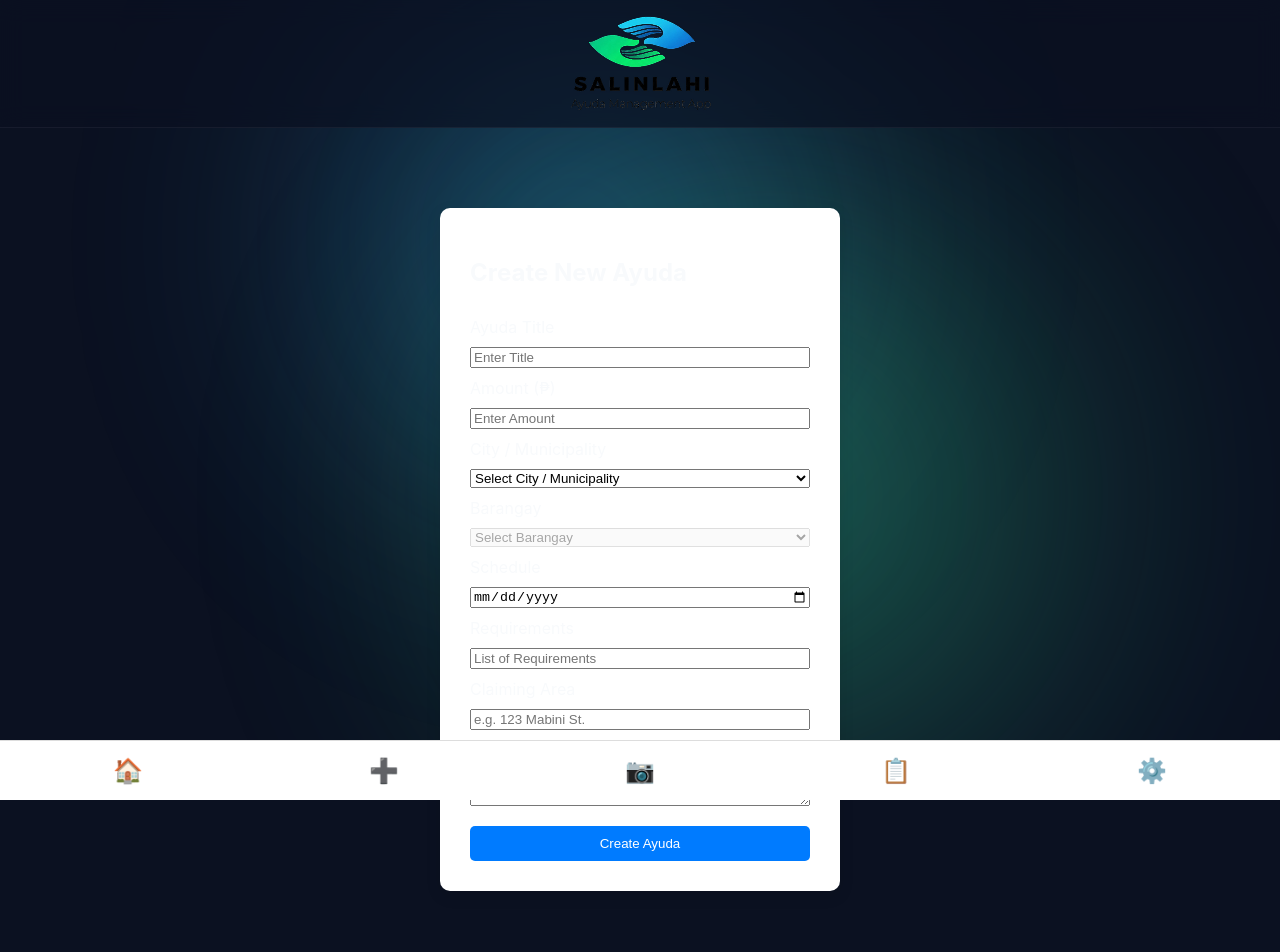
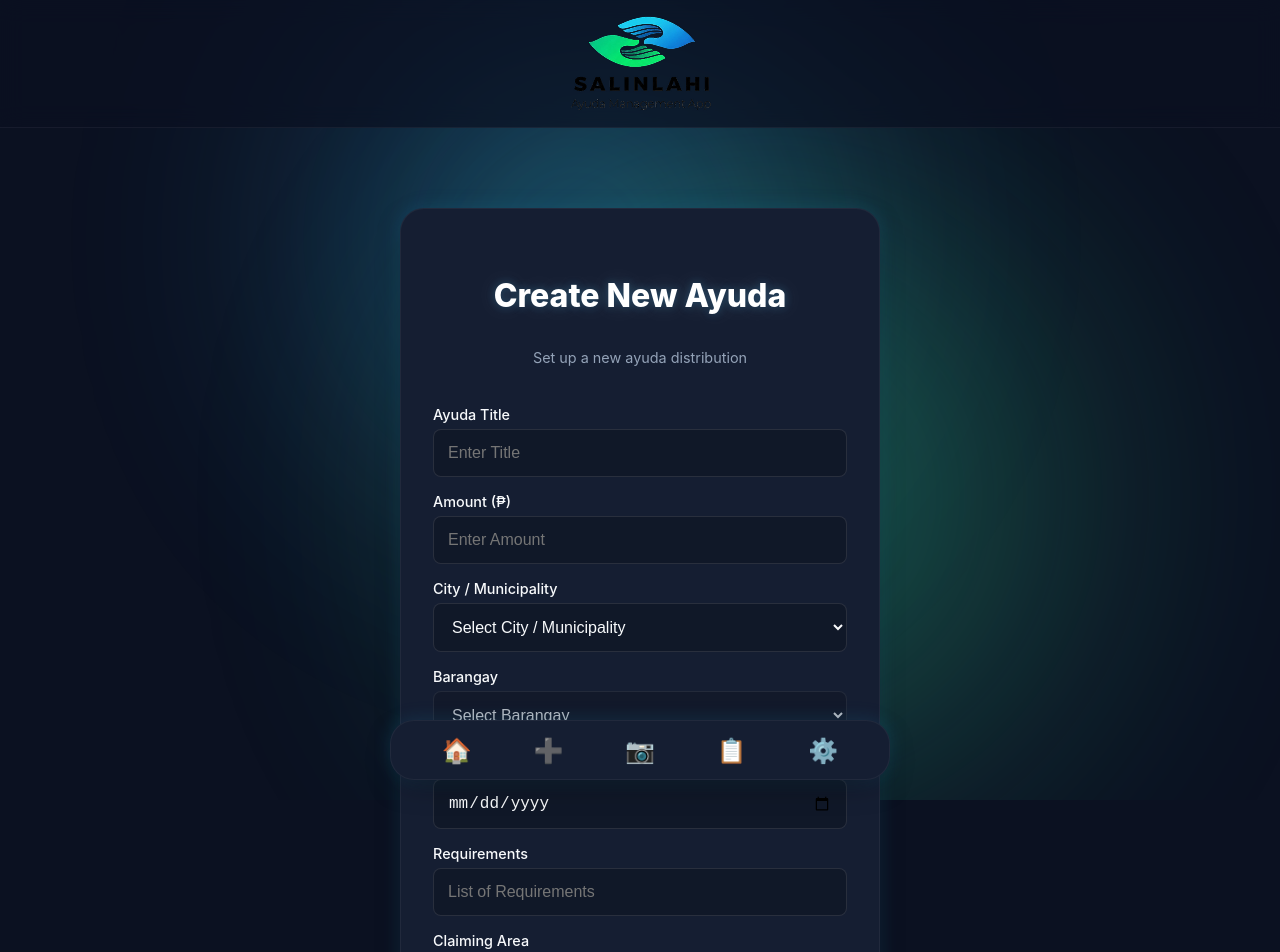
Before and after one commit to JustLaggin/Salinlahi, a React (Vite) app in the folder Salinlahi/: page /admin/CreateAyuda in a window 1280 px wide. Shown: the top 952 px of the page. Built offline with nearby package versions, Linux system fonts and the light colour scheme.

Commit message:
Updated UI

```diff
--- a/Salinlahi/src/layouts/AdminLayout.jsx
+++ b/Salinlahi/src/layouts/AdminLayout.jsx
@@ -9,7 +9,7 @@ function AdminLayout() {
       </div>
 
       {/* Bottom Navigation */}
-      <div style={styles.navbar}>
+      <div className="base-card" style={styles.navbar}>
         <Link to="/admin/AdminHome" style={styles.navItem}>🏠</Link>
         <Link to="/admin/CreateAyuda" style={styles.navItem}>➕</Link>
         <Link to="/admin/scan" style={styles.navItem}>📷</Link>
@@ -23,7 +23,7 @@ function AdminLayout() {
 const styles = {
   page: {
     minHeight: "100vh",
-    paddingBottom: "70px"
+    paddingBottom: "100px"
   },
 
   content: {
@@ -32,22 +32,25 @@ const styles = {
 
   navbar: {
     position: "fixed",
-    bottom: 0,
-    left: 0,
-    width: "100%",
+    bottom: "20px",
+    left: "50%",
+    transform: "translateX(-50%)",
+    width: "90%",
+    maxWidth: "500px",
     height: "60px",
-    backgroundColor: "#ffffff",
-    borderTop: "1px solid #ddd",
     display: "flex",
     justifyContent: "space-around",
     alignItems: "center",
     fontSize: "24px",
+    padding: "0 20px",
+    margin: 0,
     zIndex: 1000
   },
 
   navItem: {
     textDecoration: "none",
-    color: "#333"
+    color: "var(--color-text-main)",
+    transition: "transform 0.2s ease"
   }
 };
 
--- a/Salinlahi/src/layouts/UserLayout.jsx
+++ b/Salinlahi/src/layouts/UserLayout.jsx
@@ -37,7 +37,7 @@ function UserLayout() {
       </div>
 
       {/* Bottom Navigation */}
-      <div style={styles.navbar}>
+      <div className="base-card" style={styles.navbar}>
         <Link to="/user/UserHome" style={styles.navItem}>🏠</Link>
         <Link to="/user/ApplyAyuda" style={styles.navItem}>➕</Link>
         <Link to="/user/CurrentAyuda" style={styles.navItem}>📋</Link>
@@ -50,7 +50,7 @@ function UserLayout() {
 const styles = {
   page: {
     minHeight: "100vh",
-    paddingBottom: "70px"
+    paddingBottom: "100px"
   },
 
   content: {
@@ -59,22 +59,25 @@ const styles = {
 
   navbar: {
     position: "fixed",
-    bottom: 0,
-    left: 0,
-    width: "100%",
+    bottom: "20px",
+    left: "50%",
+    transform: "translateX(-50%)",
+    width: "90%",
+    maxWidth: "500px",
     height: "60px",
-    backgroundColor: "#ffffff",
-    borderTop: "1px solid #ddd",
     display: "flex",
     justifyContent: "space-around",
     alignItems: "center",
     fontSize: "24px",
+    padding: "0 20px",
+    margin: 0,
     zIndex: 1000
   },
 
   navItem: {
     textDecoration: "none",
-    color: "#333"
+    color: "var(--color-text-main)",
+    transition: "transform 0.2s ease"
   }
 };
 
--- a/Salinlahi/src/pages/AdminCreateAyuda.jsx
+++ b/Salinlahi/src/pages/AdminCreateAyuda.jsx
@@ -101,22 +101,28 @@ function AdminCreateAyuda() {
   };
 
   return (
-    <div style={styles.page}>
-      <form onSubmit={handleSubmit} style={styles.form}>
+    <div style={styles.pageWrapper}>
+      <form onSubmit={handleSubmit} className="base-card" style={styles.formContainer}>
 
-        <h2>Create New Ayuda</h2>
+        <h2 className="soft-white-glow" style={styles.title}>Create New Ayuda</h2>
+        <p style={styles.subtitle}>Set up a new ayuda distribution</p>
 
-        <label>Ayuda Title</label>
+        <div style={styles.inputGroup}>
+          <label style={styles.label}>Ayuda Title</label>
           <input
+            style={styles.input}
             name="title"
             value={formData.title}
             onChange={handleChange}
             placeholder="Enter Title"
             required
           />
+        </div>
 
-        <label>Amount (₱)</label>
+        <div style={styles.inputGroup}>
+          <label style={styles.label}>Amount (₱)</label>
           <input
+            style={styles.input}
             type="number"
             name="amount"
             value={formData.amount}
@@ -125,72 +131,90 @@ function AdminCreateAyuda() {
             min="0"
             required
           />
+        </div>
 
-        <label>City / Municipality</label>
+        <div style={styles.inputGroup}>
+          <label style={styles.label}>City / Municipality</label>
           <select
+            style={styles.input}
             name="city"
             value={formData.city}
             onChange={handleCityChange}
             required
           >
-          <option value="">Select City / Municipality</option>
-          <option value="Batangas City">Batangas City</option>
-          <option value="Lipa City">Lipa City</option>
-          <option value="Tanauan City">Tanauan City</option>
+            <option value="" style={{color: "black"}}>Select City / Municipality</option>
+            <option value="Batangas City" style={{color: "black"}}>Batangas City</option>
+            <option value="Lipa City" style={{color: "black"}}>Lipa City</option>
+            <option value="Tanauan City" style={{color: "black"}}>Tanauan City</option>
           </select>
+        </div>
 
-        <label>Barangay</label>
+        <div style={styles.inputGroup}>
+          <label style={styles.label}>Barangay</label>
           <select
+            style={styles.input}
             name="barangay"
             value={formData.barangay}
             onChange={handleChange}
             disabled={!formData.city}
             required
           >
-          <option value="">Select Barangay</option>
-
+            <option value="" style={{color: "black"}}>Select Barangay</option>
             {formData.city &&
               barangays[formData.city]?.map((brgy) => (
-              <option key={brgy} value={brgy}>
+                <option key={brgy} value={brgy} style={{color: "black"}}>
                   {brgy}
                 </option>
               ))}
           </select>
+        </div>
 
-        <label>Schedule</label>
+        <div style={styles.inputGroup}>
+          <label style={styles.label}>Schedule</label>
           <input
+            style={styles.input}
             type="date"
             name="schedule"
             value={formData.schedule}
             onChange={handleChange}
           />
+        </div>
 
-        <label>Requirements</label>
+        <div style={styles.inputGroup}>
+          <label style={styles.label}>Requirements</label>
           <input
+            style={styles.input}
             name="requirements"
             value={formData.requirements}
             onChange={handleChange}
             placeholder="List of Requirements"
           />
+        </div>
 
-        <label>Claiming Area</label>
+        <div style={styles.inputGroup}>
+          <label style={styles.label}>Claiming Area</label>
           <input
+            style={styles.input}
             name="address"
             value={formData.address}
             onChange={handleChange}
             placeholder="e.g. 123 Mabini St."
           />
+        </div>
 
-        <label>Description</label>
+        <div style={styles.inputGroup}>
+          <label style={styles.label}>Description</label>
           <textarea
+            style={{...styles.input, resize: "vertical", minHeight: "80px"}}
             name="description"
             value={formData.description}
             onChange={handleChange}
             placeholder="Describe the Ayuda"
             required
           />
+        </div>
 
-        <button type="submit" style={styles.button}>
+        <button type="submit" style={styles.gradientButton}>
           Create Ayuda
         </button>
 
@@ -200,31 +224,61 @@ function AdminCreateAyuda() {
 }
 
 const styles = {
-  page: {
+  pageWrapper: {
     display: "flex",
     justifyContent: "center",
-    paddingTop: "40px"
+    alignItems: "center",
+    padding: "40px 20px"
   },
-
-  form: {
-    background: "white",
-    padding: "30px",
-    borderRadius: "10px",
-    boxShadow: "0 5px 15px rgba(0,0,0,0.1)",
-    width: "400px",
+  formContainer: {
+    width: "100%",
+    maxWidth: "500px",
     display: "flex",
     flexDirection: "column",
-    gap: "10px"
+    gap: "16px",
+    padding: "2.5rem 2rem",
   },
-
-  button: {
+  title: {
+    textAlign: "center",
+    marginBottom: "0.25rem",
+    fontSize: "2rem"
+  },
+  subtitle: {
+    textAlign: "center",
+    color: "var(--color-text-muted)",
+    marginBottom: "1.5rem",
+    fontSize: "0.9rem"
+  },
+  inputGroup: {
+    display: "flex",
+    flexDirection: "column",
+    gap: "6px"
+  },
+  label: {
+    fontSize: "0.9rem",
+    color: "var(--color-text-main)",
+    fontWeight: "500"
+  },
+  input: {
+    padding: "14px",
+    borderRadius: "8px",
+    border: "1px solid rgba(255, 255, 255, 0.1)",
+    backgroundColor: "rgba(0, 0, 0, 0.2)",
+    color: "var(--color-text-main)",
+    fontSize: "1rem",
+    outline: "none",
+  },
+  gradientButton: {
+    padding: "14px",
+    border: "none",
+    borderRadius: "8px",
+    background: "linear-gradient(to right, var(--color-primary-blue), var(--color-primary-green))",
+    color: "#0B1121",
+    fontWeight: "bold",
+    fontSize: "1.1rem",
+    cursor: "pointer",
     marginTop: "10px",
-    padding: "10px",
-    backgroundColor: "#007bff",
-    border: "none",
-    color: "white",
-    borderRadius: "5px",
-    cursor: "pointer"
+    transition: "transform 0.1s ease",
   }
 };
 
--- a/Salinlahi/src/pages/AdminCurrentAyuda.jsx
+++ b/Salinlahi/src/pages/AdminCurrentAyuda.jsx
@@ -48,6 +48,7 @@ function AdminCurrentAyuda() {
 
     setModalList(prev => prev.filter(a => a !== applicant));
   };
+
   const openListModal = (title, list) => {
     setModalTitle(title);
     setModalList(list || []);
@@ -94,35 +95,36 @@ function AdminCurrentAyuda() {
   };
 
   return (
+    <div style={styles.pageWrapper}>
       <div style={styles.container}>
         {ayudas.map((ayuda) => (
-        <div key={ayuda.id} style={styles.card}>
-          <div style={styles.title}>{ayuda.title}</div>
+          <div key={ayuda.id} className="base-card" style={styles.card}>
+            <div className="soft-white-glow" style={styles.title}>{ayuda.title}</div>
 
-          <div style={styles.text}><b>Description:</b> {ayuda.description}</div>
-          <div style={styles.text}><b>Amount:</b> {ayuda.amount}</div>
-          <div style={styles.text}><b>Location:</b> {ayuda.barangay}, {ayuda.city}</div>
-          <div style={styles.text}><b>Address:</b> {ayuda.address || "N/A"}</div>
-          <div style={styles.text}><b>Requirements:</b> {ayuda.requirements || "None"}</div>
-          <div style={styles.text}><b>Schedule:</b> {ayuda.schedule || "Not specified"}</div>
+            <div style={styles.text}><span style={styles.label}>Description:</span> {ayuda.description}</div>
+            <div style={styles.text}><span style={styles.label}>Amount:</span> ₱{ayuda.amount}</div>
+            <div style={styles.text}><span style={styles.label}>Location:</span> {ayuda.barangay}, {ayuda.city}</div>
+            <div style={styles.text}><span style={styles.label}>Address:</span> {ayuda.address || "N/A"}</div>
+            <div style={styles.text}><span style={styles.label}>Requirements:</span> {ayuda.requirements || "None"}</div>
+            <div style={styles.text}><span style={styles.label}>Schedule:</span> {ayuda.schedule || "Not specified"}</div>
 
             <div style={styles.buttonContainer}>
               <button
-              style={styles.button}
+                style={styles.buttonBlue}
                 onClick={() => openListModal("Applicants", ayuda.applicants)}
               >
                 Applicants
               </button>
 
               <button
-              style={styles.button}
+                style={styles.buttonGreen}
                 onClick={() => openListModal("Beneficiaries", ayuda.beneficiaries)}
               >
                 Beneficiaries
               </button>
 
               <button
-              style={styles.updateButton}
+                style={styles.buttonOrange}
                 onClick={() => openUpdateModal(ayuda)}
               >
                 Update
@@ -130,19 +132,21 @@ function AdminCurrentAyuda() {
             </div>
           </div>
         ))}
+      </div>
 
       {/* LIST MODAL */}
       {modalOpen && (
         <div style={styles.modalOverlay}>
-          <div style={styles.modal}>
-            <h2>{modalTitle}</h2>
+          <div className="base-card" style={styles.modal}>
+            <h2 className="soft-white-glow" style={{margin: "0 0 15px 0"}}>{modalTitle}</h2>
 
             {modalList.length === 0 ? (
-  <p>No data found</p>
+              <p style={{color: "var(--color-text-muted)"}}>No data found</p>
             ) : (
-  modalList.map((item, index) => (
+              <div style={styles.modalScrollList}>
+                {modalList.map((item, index) => (
                   <div key={index} style={styles.listRow}>
-      <span>{item}</span>
+                    <span style={{wordBreak: "break-all", fontSize: "0.9rem"}}>{item}</span>
 
                     {modalTitle === "Applicants" && (
                       <div style={styles.rowButtons}>
@@ -162,7 +166,8 @@ function AdminCurrentAyuda() {
                       </div>
                     )}
                   </div>
-  ))
+                ))}
+              </div>
             )}
 
             <button onClick={() => setModalOpen(false)} style={styles.closeBtn}>
@@ -175,51 +180,53 @@ function AdminCurrentAyuda() {
       {/* UPDATE MODAL */}
       {updateModal && (
         <div style={styles.modalOverlay}>
-    <div style={styles.modal}>
-      <h2>Update Ayuda</h2>
+          <div className="base-card" style={styles.modal}>
+            <h2 className="soft-white-glow" style={{margin: "0 0 15px 0"}}>Update Ayuda</h2>
 
+            <div style={styles.modalScrollList}>
               <div style={styles.inputGroup}>
-        <label>Title</label>
-        <input name="title" value={formData.title || ""} onChange={handleChange}/>
+                <label style={styles.inputLabel}>Title</label>
+                <input style={styles.input} name="title" value={formData.title || ""} onChange={handleChange}/>
               </div>
 
               <div style={styles.inputGroup}>
-        <label>Description</label>
-        <input name="description" value={formData.description || ""} onChange={handleChange}/>
+                <label style={styles.inputLabel}>Description</label>
+                <textarea style={{...styles.input, resize: "vertical"}} name="description" value={formData.description || ""} onChange={handleChange}/>
               </div>
 
               <div style={styles.inputGroup}>
-        <label>Amount</label>
-        <input name="amount" value={formData.amount || ""} onChange={handleChange}/>
+                <label style={styles.inputLabel}>Amount</label>
+                <input style={styles.input} type="number" name="amount" value={formData.amount || ""} onChange={handleChange}/>
               </div>
 
               <div style={styles.inputGroup}>
-        <label>Address</label>
-        <input name="address" value={formData.address || ""} onChange={handleChange}/>
+                <label style={styles.inputLabel}>Address</label>
+                <input style={styles.input} name="address" value={formData.address || ""} onChange={handleChange}/>
               </div>
 
               <div style={styles.inputGroup}>
-        <label>Barangay</label>
-        <input name="barangay" value={formData.barangay || ""} onChange={handleChange}/>
+                <label style={styles.inputLabel}>Barangay</label>
+                <input style={styles.input} name="barangay" value={formData.barangay || ""} onChange={handleChange}/>
               </div>
 
               <div style={styles.inputGroup}>
-        <label>City</label>
-        <input name="city" value={formData.city || ""} onChange={handleChange}/>
+                <label style={styles.inputLabel}>City</label>
+                <input style={styles.input} name="city" value={formData.city || ""} onChange={handleChange}/>
               </div>
 
               <div style={styles.inputGroup}>
-        <label>Requirements</label>
-        <input name="requirements" value={formData.requirements || ""} onChange={handleChange}/>
+                <label style={styles.inputLabel}>Requirements</label>
+                <input style={styles.input} name="requirements" value={formData.requirements || ""} onChange={handleChange}/>
               </div>
 
               <div style={styles.inputGroup}>
-        <label>Schedule</label>
-        <input name="schedule" value={formData.schedule || ""} onChange={handleChange}/>
+                <label style={styles.inputLabel}>Schedule</label>
+                <input style={styles.input} type="date" name="schedule" value={formData.schedule || ""} onChange={handleChange}/>
+              </div>
             </div>
 
-      <div style={{marginTop:"10px"}}>
-        <button onClick={saveUpdate} style={styles.button}>Save</button>
+            <div style={{marginTop:"15px", display: "flex", gap: "10px", flexDirection: "column"}}>
+              <button onClick={saveUpdate} style={styles.gradientButton}>Save Changes</button>
               <button onClick={() => setUpdateModal(false)} style={styles.closeBtn}>Cancel</button>
             </div>
           </div>
@@ -231,134 +238,200 @@ function AdminCurrentAyuda() {
 }
 
 const styles = {
+  pageWrapper: {
+    padding: "40px 20px",
+    display: "flex",
+    justifyContent: "center",
+    minHeight: "80vh"
+  },
+
   container: {
-    padding: "40px",
+    width: "100%",
+    maxWidth: "1200px",
     display: "grid",
-    gridTemplateColumns: "repeat(auto-fit, minmax(260px, 1fr))",
+    gridTemplateColumns: "repeat(auto-fit, minmax(300px, 1fr))",
     gap: "25px",
+    alignItems: "start"
   },
 
   card: {
-    background: "white",
-    padding: "20px",
-    borderRadius: "12px",
-    boxShadow: "0 8px 20px rgba(0,0,0,0.15)",
-    width: "200px",
-    position: "center",
-    margin: "0 auto",
+    padding: "25px",
+    display: "flex",
+    flexDirection: "column",
+    gap: "12px",
+    margin: "0" // Override base-card mb
+  },
+
+  title: {
+    fontSize: "1.4rem",
+    marginBottom: "5px",
+  },
+
+  label: {
+    color: "var(--color-text-muted)",
+    fontWeight: "normal"
+  },
+
+  text: {
+    fontSize: "0.95rem",
+    color: "var(--color-text-main)",
+    lineHeight: "1.4"
+  },
+
+  buttonContainer: {
+    marginTop: "auto",
+    paddingTop: "15px",
+    display: "flex",
+    gap: "8px",
+    flexWrap: "wrap",
+  },
+
+  buttonBlue: {
+    flex: "1 1 auto",
+    padding: "10px",
+    border: "none",
+    borderRadius: "6px",
+    background: "var(--color-primary-blue)",
+    color: "#0B1121",
+    fontWeight: "bold",
+    cursor: "pointer",
+  },
+
+  buttonGreen: {
+    flex: "1 1 auto",
+    padding: "10px",
+    border: "none",
+    borderRadius: "6px",
+    background: "var(--color-primary-green)",
+    color: "#0B1121",
+    fontWeight: "bold",
+    cursor: "pointer",
+  },
+
+  buttonOrange: {
+    flex: "1 1 auto",
+    padding: "10px",
+    border: "none",
+    borderRadius: "6px",
+    background: "#f59e0b", // Amber/Orange
+    color: "white",
+    fontWeight: "bold",
+    cursor: "pointer",
+  },
+
+  modalOverlay: {
+    position: "fixed",
+    top: 0,
+    left: 0,
+    width: "100%",
+    height: "100%",
+    background: "rgba(0,0,0,0.7)",
+    backdropFilter: "blur(5px)",
+    display: "flex",
+    justifyContent: "center",
+    alignItems: "center",
+    zIndex: 1000
+  },
+
+  modal: {
+    width: "90%",
+    maxWidth: "450px",
+    maxHeight: "90vh",
+    display: "flex",
+    flexDirection: "column",
+    padding: "30px",
+    margin: 0
+  },
+
+  modalScrollList: {
+    overflowY: "auto",
+    maxHeight: "60vh",
+    paddingRight: "5px",
     display: "flex",
     flexDirection: "column",
     gap: "10px"
   },
 
-  title: {
-    fontSize: "18px",
-    fontWeight: "bold",
-    marginBottom: "10px",
+  listRow: {
+    display: "flex",
+    justifyContent: "space-between",
+    alignItems: "center",
+    padding: "10px",
+    borderBottom: "1px solid rgba(255,255,255,0.1)",
+    gap: "10px"
   },
 
-  text: {
-    fontSize: "14px",
-    marginBottom: "6px",
+  rowButtons: {
+    display: "flex",
+    gap: "6px"
   },
 
-  buttonContainer: {
-    marginTop: "15px",
-    display: "flex",
-    gap: "8px",
-    flexWrap: "wrap",
+  approveBtn: {
+    background: "var(--color-primary-green)",
+    color: "#0B1121",
+    fontWeight: "bold",
+    border: "none",
+    padding: "6px 12px",
+    borderRadius: "6px",
+    cursor: "pointer",
+    fontSize: "0.85rem"
   },
 
-  button: {
-    padding: "8px 10px",
+  rejectBtn: {
+    background: "#dc2626",
+    color: "white",
+    fontWeight: "bold",
     border: "none",
+    padding: "6px 12px",
     borderRadius: "6px",
-    background: "#2b7cff",
-    color: "white",
     cursor: "pointer",
+    fontSize: "0.85rem"
   },
 
-  updateButton: {
-    padding: "8px 10px",
-    border: "none",
-    borderRadius: "6px",
-    background: "#f59e0b",
-    color: "white",
+  closeBtn: {
+    width: "100%",
+    padding: "12px",
+    border: "1px solid rgba(255,255,255,0.2)",
+    background: "transparent",
+    color: "var(--color-text-main)",
+    borderRadius: "8px",
     cursor: "pointer",
+    marginTop: "10px",
+    fontWeight: "500"
   },
 
-  modalOverlay: {
-    position: "fixed",
-    top:0,
-    left:0,
-    width:"100%",
-    height:"100%",
-    background:"rgba(0,0,0,0.5)",
-    display:"flex",
-    justifyContent:"center",
-    alignItems:"center",
+  inputGroup: {
+    display: "flex",
+    flexDirection: "column",
+    gap: "5px"
   },
 
-  modal: {
-    background:"white",
-    padding:"25px",
-    borderRadius:"10px",
-    width:"350px",
-    display:"flex",
-    flexDirection:"column",
-    gap:"8px"
+  inputLabel: {
+    fontSize: "0.85rem",
+    color: "var(--color-text-muted)"
   },
 
-  listItem:{
-    padding:"5px",
-    borderBottom:"1px solid #ddd"
+  input: {
+    padding: "12px",
+    borderRadius: "8px",
+    border: "1px solid rgba(255, 255, 255, 0.1)",
+    backgroundColor: "rgba(0, 0, 0, 0.2)",
+    color: "var(--color-text-main)",
+    fontSize: "0.95rem",
+    outline: "none",
   },
 
-  closeBtn:{
-    marginTop:"10px",
-    padding:"8px",
-    border:"none",
-    background:"#888",
-    color:"white",
-    borderRadius:"6px",
-    cursor:"pointer"
-  },
-
-  inputGroup:{
-  display:"flex",
-  flexDirection:"column",
-  marginBottom:"8px"
-},
-
-listRow:{
-  display:"flex",
-  justifyContent:"space-between",
-  alignItems:"center",
-  padding:"6px",
-  borderBottom:"1px solid #ddd"
-},
-
-rowButtons:{
-  display:"flex",
-  gap:"5px"
-},
-
-approveBtn:{
-  background:"#16a34a",
-  color:"white",
-  border:"none",
-  padding:"4px 6px",
-  borderRadius:"4px",
-  cursor:"pointer"
-},
-
-rejectBtn:{
-  background:"#dc2626",
-  color:"white",
-  border:"none",
-  padding:"4px 6px",
-  borderRadius:"4px",
-  cursor:"pointer"
+  gradientButton: {
+    width: "100%",
+    padding: "12px",
+    border: "none",
+    borderRadius: "8px",
+    background: "linear-gradient(to right, var(--color-primary-blue), var(--color-primary-green))",
+    color: "#0B1121",
+    fontWeight: "bold",
+    fontSize: "1rem",
+    cursor: "pointer",
+    marginTop: "10px",
   }
 };
 
--- a/Salinlahi/src/pages/Settings.jsx
+++ b/Salinlahi/src/pages/Settings.jsx
@@ -15,24 +15,10 @@ function Settings() {
   };
 
   return (
-    <div style={styles.container}>
+    <div style={styles.pageWrapper}>
 
-      {/*<div style={styles.card}>
-        <div style={styles.title}>Update Profile</div>
-        <div style={styles.text}>
-          Change your account information.
-        </div>
-
-        <button
-          style={styles.button}
-          onClick={() => navigate("/update-profile")}
-        >
-          Update Profile
-        </button>
-      </div>*/}
-
-      <div style={styles.card}>
-        <div style={styles.title}>Logout</div>
+      <div className="base-card" style={styles.card}>
+        <div className="soft-white-glow" style={styles.title}>Logout</div>
         <div style={styles.text}>
           Sign out of your account.
         </div>
@@ -50,53 +36,43 @@ function Settings() {
 }
 
 const styles = {
-  container: {
+  pageWrapper: {
     display: "flex",
     justifyContent: "center",
     alignItems: "center",
-    gap: "30px",
-    flexWrap: "wrap",
-    flexDirection: "column",
+    minHeight: "70vh",
+    padding: "20px"
   },
 
   card: {
-    width: "250px",
-    background: "white",
-    padding: "25px",
-    borderRadius: "12px",
-    boxShadow: "0 8px 20px rgba(0,0,0,0.15)",
-    textAlign: "center"
+    width: "100%",
+    maxWidth: "320px",
+    textAlign: "center",
+    padding: "30px 20px"
   },
 
   title: {
-    fontSize: "18px",
-    fontWeight: "bold",
+    fontSize: "1.8rem",
     marginBottom: "10px"
   },
 
   text: {
-    fontSize: "14px",
-    marginBottom: "15px"
-  },
-
-  button: {
-    width: "100%",
-    padding: "10px",
-    border: "none",
-    borderRadius: "8px",
-    background: "#2b7cff",
-    color: "white",
-    cursor: "pointer"
+    color: "var(--color-text-muted)",
+    fontSize: "0.9rem",
+    marginBottom: "25px"
   },
 
   logoutButton: {
     width: "100%",
-    padding: "10px",
+    padding: "14px",
     border: "none",
     borderRadius: "8px",
-    background: "#dc2626",
+    background: "#dc2626", // Tailwind red-600
     color: "white",
-    cursor: "pointer"
+    fontWeight: "bold",
+    fontSize: "1.05rem",
+    cursor: "pointer",
+    transition: "transform 0.1s ease"
   }
 };
 
```
Also changed, not shown: Salinlahi/src/pages/TEMPAdminDashboard.jsx (+58 -16 lines), Salinlahi/src/pages/TEMPUserDashboard.jsx (+38 -13 lines). Lines whose indentation alone changed are shown as unchanged.
